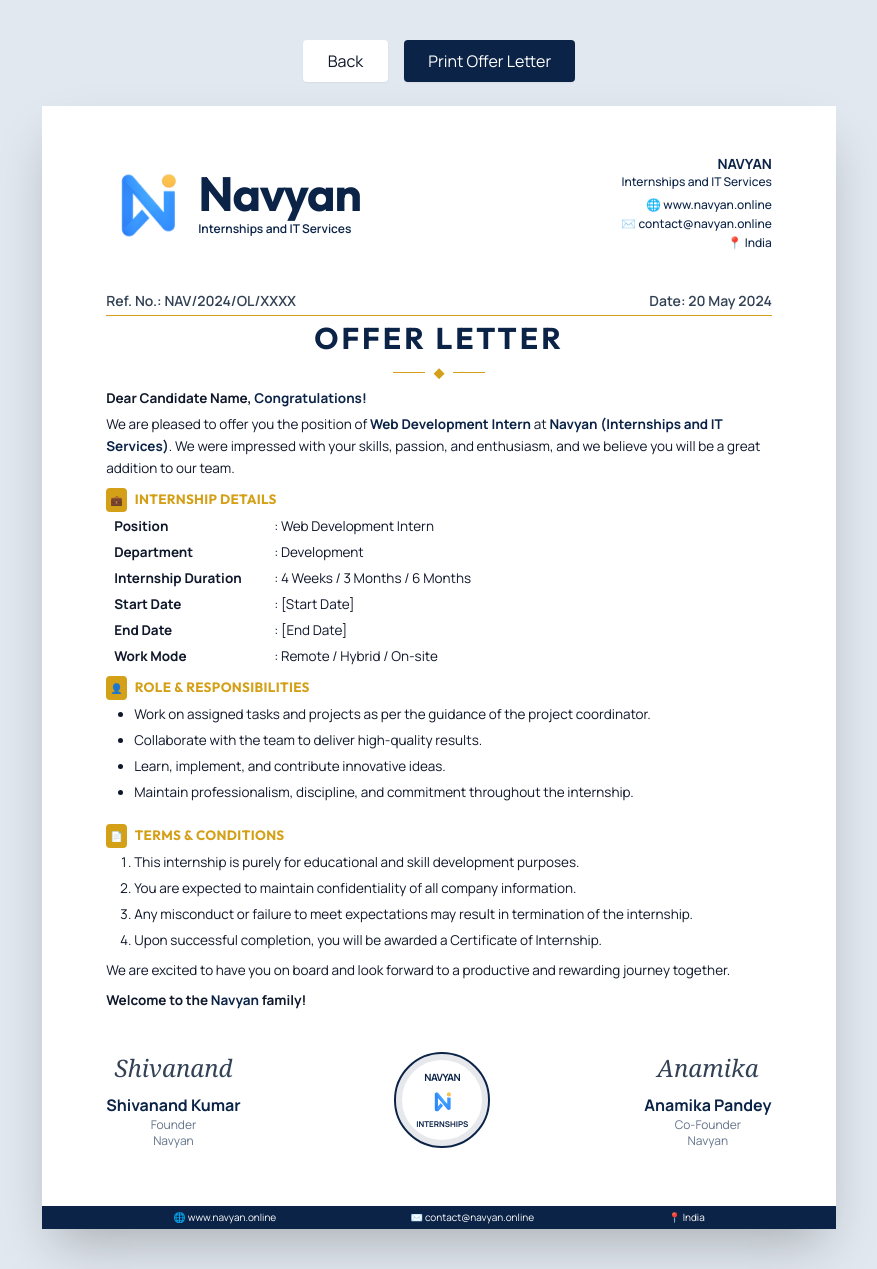
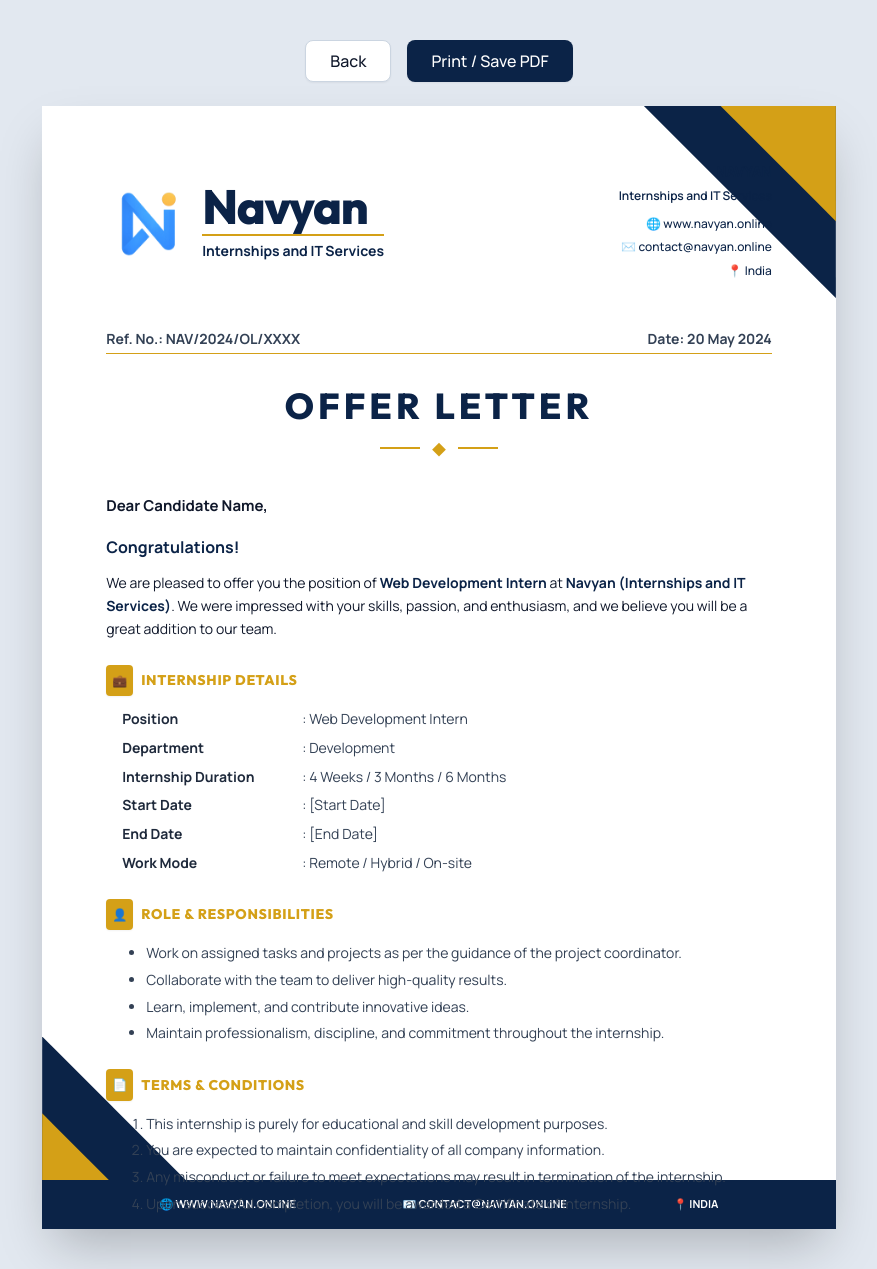
Before and after one commit to shivanand91/navyan, a React (Vite) app in the folder client/: page /documents/offer-letter/1 in a window 1280 px wide. Shown: the whole page, without its empty margins (201-1078 px from the left). Built offline with nearby package versions, Linux system fonts and the light colour scheme; no server answers.

Commit message:
offer letter and certificate designs

```diff
--- a/client/src/pages/documents/OfferLetterPreview.jsx
+++ b/client/src/pages/documents/OfferLetterPreview.jsx
@@ -1,7 +1,7 @@
 import { useEffect, useState } from "react";
 import { useParams } from "react-router-dom";
 import api from "@/lib/axios";
-import halfLogo from "@/assests/half_logo.png"; // Make sure this is your 'N' icon
+import halfLogo from "@/assests/half_logo.png";
 
 export default function OfferLetterPreview() {
   const { accessToken } = useParams();
@@ -13,6 +13,7 @@ export default function OfferLetterPreview() {
         const { data } = await api.get(`/applications/offer-letter/${accessToken}/preview`);
         setDocument(data.document);
       } catch {
+        // Fallback data for preview
         setDocument({
           studentName: "Candidate Name",
           internshipTitle: "Development",
@@ -23,7 +24,6 @@ export default function OfferLetterPreview() {
           endDateStr: "[End Date]",
           issueDateStr: "20 May 2024",
           offerId: "NAV/2024/OL/XXXX",
-
         });
       }
     };
@@ -34,84 +34,106 @@ export default function OfferLetterPreview() {
 
   return (
     <div className="bg-slate-200 min-h-screen py-10 print:p-0 print:bg-white">
-      {/* ACTIONS */}
+      {/* ACTIONS - Hidden during print */}
       <div className="flex justify-center gap-4 mb-6 print:hidden">
-        <button onClick={() => window.history.back()} className="bg-white border px-6 py-2 rounded shadow-sm">Back</button>
-        <button onClick={() => window.print()} className="bg-[#0b2347] text-white px-6 py-2 rounded shadow-sm">Print Offer Letter</button>
+        <button
+          onClick={() => window.history.back()}
+          className="bg-white border border-slate-300 px-6 py-2 rounded-lg font-medium shadow-sm hover:bg-slate-50"
+        >
+          Back
+        </button>
+        <button
+          onClick={() => window.print()}
+          className="bg-[#0b2347] text-white px-6 py-2 rounded-lg font-medium shadow-sm hover:bg-[#153461]"
+        >
+          Print / Save PDF
+        </button>
       </div>
 
-      {/* A4 PAGE */}
-      <div className="mx-auto bg-white shadow-2xl print:shadow-none relative overflow-hidden"
-           style={{ width: "210mm", height: "297mm", padding: "0" }}>
+      {/* A4 PAGE CONTAINER */}
+      <div
+        className="mx-auto bg-white shadow-2xl print:shadow-none relative overflow-hidden"
+        style={{ width: "210mm", height: "297mm", padding: "0" }}
+      >
+        {/* CORNER DESIGN ELEMENTS (Reference Image Style) */}
+        <div className="absolute top-0 right-0 w-48 h-48 bg-[#0b2347]" style={{ clipPath: "polygon(100% 0, 0 0, 100% 100%)" }}></div>
+        <div className="absolute top-0 right-0 w-36 h-36 bg-[#d4a017]" style={{ clipPath: "polygon(100% 0, 20% 0, 100% 80%)" }}></div>
+
+        <div className="absolute bottom-0 left-0 w-48 h-48 bg-[#0b2347]" style={{ clipPath: "polygon(0 0, 0 100%, 100% 100%)" }}></div>
+        <div className="absolute bottom-0 left-0 w-36 h-36 bg-[#d4a017]" style={{ clipPath: "polygon(0 20%, 0 100%, 80% 100%)" }}></div>
+
         {/* HEADER SECTION */}
-        <div className="px-16 pt-12 flex justify-between relative z-10">
-          <div className="flex items-center gap-3">
+        <div className="px-16 pt-14 flex justify-between relative z-10">
+          <div className="flex items-center gap-4">
             <img src={halfLogo} alt="logo" className="w-20" />
             <div>
-              <h1 className="text-5xl font-bold text-[#0b2347] tracking-tight">Navyan</h1>
-              <p className="text-xs font-semibold text-[#0b2347] mt-1">Internships and IT Services</p>
+              <h1 className="text-5xl font-black text-[#0b2347] tracking-tight">Navyan</h1>
+              <div className="h-[2px] bg-[#d4a017] w-full mt-1"></div>
+              <p className="text-[14px] font-bold text-[#0b2347] mt-1">Internships and IT Services</p>
             </div>
           </div>
-          <div className="text-right text-[12px] text-[#0b2347] font-medium leading-tight">
-            <p className="font-bold text-sm">NAVYAN</p>
+          <div className="text-right text-[12px] text-[#0b2347] font-semibold leading-relaxed">
+            <p className="text-sm font-black mb-1">NAVYAN</p>
             <p>Internships and IT Services</p>
-            <div className="mt-2 flex flex-col items-end gap-1">
-              <span className="flex items-center gap-1">🌐 www.navyan.online</span>
-              <span className="flex items-center gap-1">✉️ contact@navyan.online</span>
-              <span className="flex items-center gap-1">📍 India</span>
+            <div className="mt-2 flex flex-col items-end gap-1 font-medium">
+              <span className="flex items-center gap-2">🌐 www.navyan.online</span>
+              <span className="flex items-center gap-2">✉️ contact@navyan.online</span>
+              <span className="flex items-center gap-2">📍 India</span>
             </div>
           </div>
         </div>
 
         {/* REF & DATE */}
-        <div className="px-16 mt-10 flex justify-between text-sm font-semibold text-slate-700 relative z-10">
+        <div className="px-16 mt-12 flex justify-between text-[14px] font-bold text-slate-700 relative z-10">
           <p>Ref. No.: {document.offerId}</p>
           <p>Date: {document.issueDateStr}</p>
         </div>
         <div className="mx-16 mt-1 border-b border-[#d4a017]"></div>
 
         {/* TITLE */}
-        <div className="text-center mt-1">
-          <h2 className="text-3xl font-bold text-[#0b2347] tracking-widest">OFFER LETTER</h2>
-          <div className="flex justify-center items-center gap-2 mt-1">
-             <div className="h-[1px] w-8 bg-[#d4a017]"></div>
-             <span className="text-[#d4a017]">⬥</span>
-             <div className="h-[1px] w-8 bg-[#d4a017]"></div>
+        <div className="text-center mt-8 relative z-10">
+          <h2 className="text-4xl font-black text-[#0b2347] tracking-[4px]">OFFER LETTER</h2>
+          <div className="flex justify-center items-center gap-3 mt-2">
+             <div className="h-[2px] w-10 bg-[#d4a017]"></div>
+             <span className="text-[#d4a017] text-xl">⬥</span>
+             <div className="h-[2px] w-10 bg-[#d4a017]"></div>
           </div>
         </div>
 
         {/* CONTENT BODY */}
-        <div className="px-16 mt-1 text-[13.5px] leading-relaxed text-slate-900">
-          <p className="font-bold">Dear {document.studentName}, <span className="font-bold text-[#0b2347]">Congratulations!</span> </p>
+        <div className="px-16 mt-8 text-[14px] leading-relaxed text-slate-900 relative z-10">
+          <p className="text-[15px]"><span className="font-bold">Dear {document.studentName},</span></p>
 
-          <p className="mt-1">
+          <p className="mt-4 font-bold text-[#0b2347] text-[16px]">Congratulations!</p>
+
+          <p className="mt-3">
             We are pleased to offer you the position of <span className="font-bold text-[#0b2347]">{document.role}</span> at <span className="font-bold text-[#0b2347]">Navyan (Internships and IT Services)</span>.
             We were impressed with your skills, passion, and enthusiasm, and we believe you will be a great addition to our team.
           </p>
 
-          {/* INTERNSHIP DETAILS SECTION */}
-          <div className="mt-2">
-            <div className="flex items-center gap-2 mb-1">
-              <span className="p-1 bg-[#d4a017] rounded text-white text-[10px]">💼</span>
-              <h3 className="text-[#d4a017] font-bold uppercase tracking-wide">Internship Details</h3>
+          {/* INTERNSHIP DETAILS */}
+          <div className="mt-6">
+            <div className="flex items-center gap-2 mb-3">
+              <span className="p-1.5 bg-[#d4a017] rounded shadow-sm text-white text-[12px]">💼</span>
+              <h3 className="text-[#d4a017] font-black uppercase tracking-wider">Internship Details</h3>
             </div>
-            <div className="grid grid-cols-[160px_1fr] gap-y-1 ml-2">
-              <span className="font-bold">Position</span> : {document.role}
-              <span className="font-bold">Department</span> : {document.internshipTitle}
-              <span className="font-bold">Internship Duration</span> : {document.durationLabel}
-              <span className="font-bold">Start Date</span> : {document.startDateStr}
-              <span className="font-bold">End Date</span> : {document.endDateStr}
-              <span className="font-bold">Work Mode</span> : {document.mode}
+            <div className="grid grid-cols-[180px_1fr] gap-y-1.5 ml-4">
+              <span className="font-bold text-slate-800">Position</span> <span className="text-slate-700">: {document.role}</span>
+              <span className="font-bold text-slate-800">Department</span> <span className="text-slate-700">: {document.internshipTitle}</span>
+              <span className="font-bold text-slate-800">Internship Duration</span> <span className="text-slate-700">: {document.durationLabel}</span>
+              <span className="font-bold text-slate-800">Start Date</span> <span className="text-slate-700">: {document.startDateStr}</span>
+              <span className="font-bold text-slate-800">End Date</span> <span className="text-slate-700">: {document.endDateStr}</span>
+              <span className="font-bold text-slate-800">Work Mode</span> <span className="text-slate-700">: {document.mode}</span>
             </div>
           </div>
 
           {/* ROLE & RESPONSIBILITIES */}
-          <div className="mt-2">
-            <div className="flex items-center gap-2 mb-1">
-              <span className="p-1 bg-[#d4a017] rounded text-white text-[10px]">👤</span>
-              <h3 className="text-[#d4a017] font-bold uppercase tracking-wide">Role & Responsibilities</h3>
+          <div className="mt-6">
+            <div className="flex items-center gap-2 mb-3">
+              <span className="p-1.5 bg-[#d4a017] rounded shadow-sm text-white text-[12px]">👤</span>
+              <h3 className="text-[#d4a017] font-black uppercase tracking-wider">Role & Responsibilities</h3>
             </div>
-            <ul className="list-disc pl-7 space-y-1">
+            <ul className="list-disc pl-10 space-y-1 text-slate-700">
               <li>Work on assigned tasks and projects as per the guidance of the project coordinator.</li>
               <li>Collaborate with the team to deliver high-quality results.</li>
               <li>Learn, implement, and contribute innovative ideas.</li>
@@ -120,12 +142,12 @@ export default function OfferLetterPreview() {
           </div>
 
           {/* TERMS & CONDITIONS */}
-          <div className="mt-5">
-            <div className="flex items-center gap-2 mb-1">
-              <span className="p-1 bg-[#d4a017] rounded text-white text-[10px]">📄</span>
-              <h3 className="text-[#d4a017] font-bold uppercase tracking-wide">Terms & Conditions</h3>
+          <div className="mt-6">
+            <div className="flex items-center gap-2 mb-3">
+              <span className="p-1.5 bg-[#d4a017] rounded shadow-sm text-white text-[12px]">📄</span>
+              <h3 className="text-[#d4a017] font-black uppercase tracking-wider">Terms & Conditions</h3>
             </div>
-            <ol className="list-decimal pl-7 space-y-1">
+            <ol className="list-decimal pl-10 space-y-1 text-slate-700">
               <li>This internship is purely for educational and skill development purposes.</li>
               <li>You are expected to maintain confidentiality of all company information.</li>
               <li>Any misconduct or failure to meet expectations may result in termination of the internship.</li>
@@ -133,56 +155,56 @@ export default function OfferLetterPreview() {
             </ol>
           </div>
 
-          <p className="mt-2">We are excited to have you on board and look forward to a productive and rewarding journey together.</p>
-          <p className="mt-2 font-bold">Welcome to the <span className="text-[#0b2347]">Navyan</span> family!</p>
+          <p className="mt-8">We are excited to have you on board and look forward to a productive and rewarding journey together.</p>
+          <p className="mt-2 font-bold text-lg">Welcome to the <span className="text-[#0b2347]">Navyan</span> family!</p>
         </div>
 
         {/* SIGNATURES SECTION */}
-        <div className="px-16 mt-10 flex justify-between items-center relative z-10">
+        <div className="px-16 mt-12 flex justify-between items-end relative z-10">
           <div className="text-center">
-            <p className="font-serif italic text-2xl text-slate-700">Shivanand</p>
-            <div className="w-32 h-[1px] border-[#d4a017] mx-auto my-1"></div>
-            <p className="font-bold text-[#0b2347]">Shivanand Kumar</p>
-            <p className="text-xs text-slate-500">Founder</p>
-            <p className="text-xs text-slate-500">Navyan</p>
+            <p className="font-serif italic text-3xl text-slate-800 mb-1">Shivanand</p>
+            <div className="w-44 h-[2px] bg-[#d4a017] mx-auto mb-2"></div>
+            <h4 className="font-bold text-[#0b2347] text-lg">Shivanand Kumar</h4>
+            <p className="text-xs font-bold text-slate-500 uppercase">Founder</p>
+            <p className="text-xs text-slate-400">Navyan</p>
           </div>
 
-          {/* SEAL */}
-          <div className="relative flex items-center justify-center">
-             <div className="w-24 h-24 rounded-full border-2 border-[#0b2347] flex items-center justify-center relative overflow-hidden">
-                <div className="absolute inset-0 border-[6px] border-[#0b2347] opacity-10 rounded-full"></div>
-                <div className="text-[10px] font-bold text-[#0b2347] text-center leading-none">
-                   <p className="tracking-tighter">NAVYAN</p>
-                   <img src={halfLogo} className="w-6 mx-auto my-1" alt="seal-logo"/>
-                   <p className="text-[8px]">INTERNSHIPS</p>
-                </div>
-             </div>
+          {/* CENTRAL SEAL */}
+          <div className="w-28 h-28 rounded-full border-[3px] border-[#0b2347] flex items-center justify-center relative bg-white shadow-sm">
+            <div className="absolute inset-1 border border-dashed border-[#0b2347] rounded-full opacity-30"></div>
+            <div className="text-center z-10">
+               <p className="text-[10px] font-black text-[#0b2347] tracking-tighter">NAVYAN</p>
+               <img src={halfLogo} className="w-8 mx-auto my-1 contrast-125" alt="seal-logo"/>
+               <p className="text-[8px] font-bold text-[#0b2347]">INTERNSHIPS</p>
+            </div>
           </div>
 
           <div className="text-center">
-            <p className="font-serif italic text-2xl text-slate-700">Anamika</p>
-            <div className="w-32 h-[1px] border-[#d4a017] mx-auto my-1"></div>
-            <p className="font-bold text-[#0b2347]">Anamika Pandey</p>
-            <p className="text-xs text-slate-500">Co-Founder</p>
-            <p className="text-xs text-slate-500">Navyan</p>
+            <p className="font-serif italic text-3xl text-slate-800 mb-1">Anamika</p>
+            <div className="w-44 h-[2px] bg-[#d4a017] mx-auto mb-2"></div>
+            <h4 className="font-bold text-[#0b2347] text-lg">Anamika Pandey</h4>
+            <p className="text-xs font-bold text-slate-500 uppercase">Co-Founder</p>
+            <p className="text-xs text-slate-400">Navyan</p>
           </div>
         </div>
 
         {/* FOOTER BAR */}
-        <div className="absolute bottom-0 w-full bg-[#0b2347] text-white py-1 flex justify-around items-center text-[10px] px-16">
-          <span className="flex items-center gap-1">🌐 www.navyan.online</span>
-          <span className="flex items-center gap-1">✉️ contact@navyan.online</span>
-          <span className="flex items-center gap-1">📍 India</span>
+        <div className="absolute bottom-0 w-full bg-[#0b2347] text-white py-4 flex justify-around items-center text-[11px] px-16 font-bold">
+          <span className="flex items-center gap-2">🌐 WWW.NAVYAN.ONLINE</span>
+          <span className="flex items-center gap-2">✉️ CONTACT@NAVYAN.ONLINE</span>
+          <span className="flex items-center gap-2">📍 INDIA</span>
         </div>
       </div>
 
-      {/* <style jsx global>{`
+      {/* Global CSS for Print Formatting */}
+      <style dangerouslySetInnerHTML={{ __html: `
         @media print {
-          body { background: none; margin: 0; padding: 0; }
-          .print\:hidden { display: none !important; }
+          body { background: white !important; margin: 0 !important; padding: 0 !important; -webkit-print-color-adjust: exact; }
+          .print\\:hidden { display: none !important; }
           @page { size: A4; margin: 0; }
+          * { -webkit-print-color-adjust: exact !important; color-adjust: exact !important; }
         }
-      `}</style> */}
+      `}} />
     </div>
   );
 }
```
